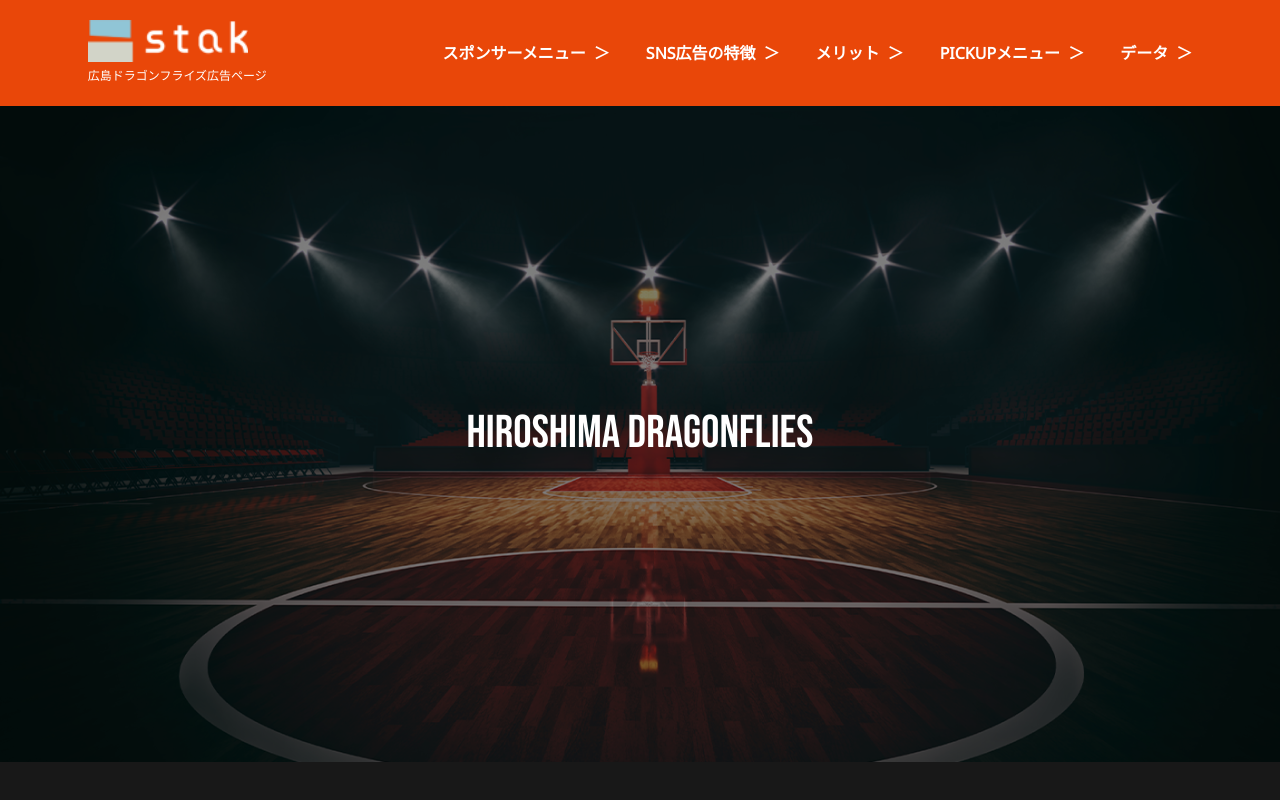
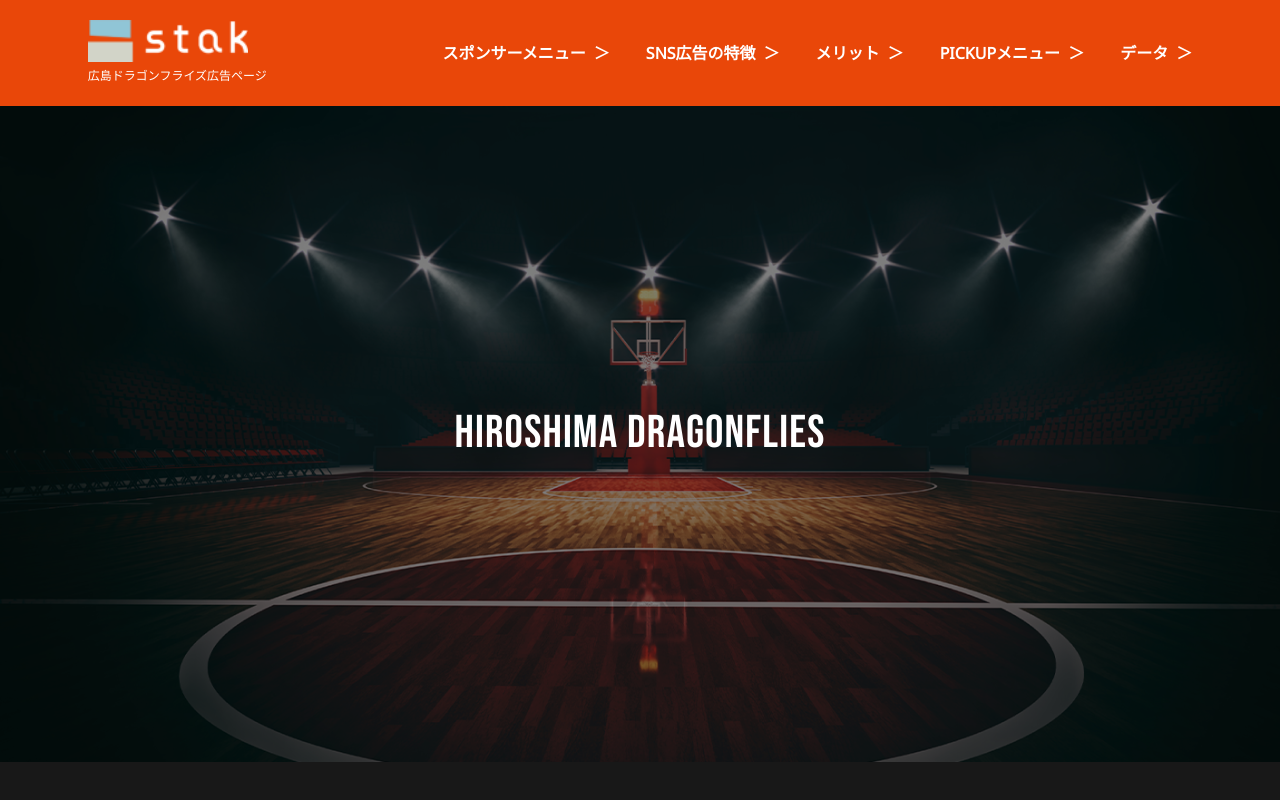
Before and after one commit to koichi-omae/stak-lp-coding, a Next.js app: page / in a window 1280 px wide. Shown: the top 800 px of the page. Built offline with nearby package versions, Linux system fonts and the light colour scheme; a web font is replaced by a local one.

Commit message:
Heroのスタイル調整

```diff
--- a/src/components/Index/Hero/Hero.tsx
+++ b/src/components/Index/Hero/Hero.tsx
@@ -8,7 +8,7 @@
   return (
     <div className='relative flex h-[656px] w-full items-center justify-center bg-hero-pattern bg-cover'>
       <div className='absolute inset-0 bg-[#000000]/50' />
-      <h2 className='absolute font-bebas text-[46px] text-white'>{props.title}</h2>
+      <h2 className='absolute font-bebas text-[46px] tracking-wide text-white'>{props.title}</h2>
     </div>
   );
 }
```
